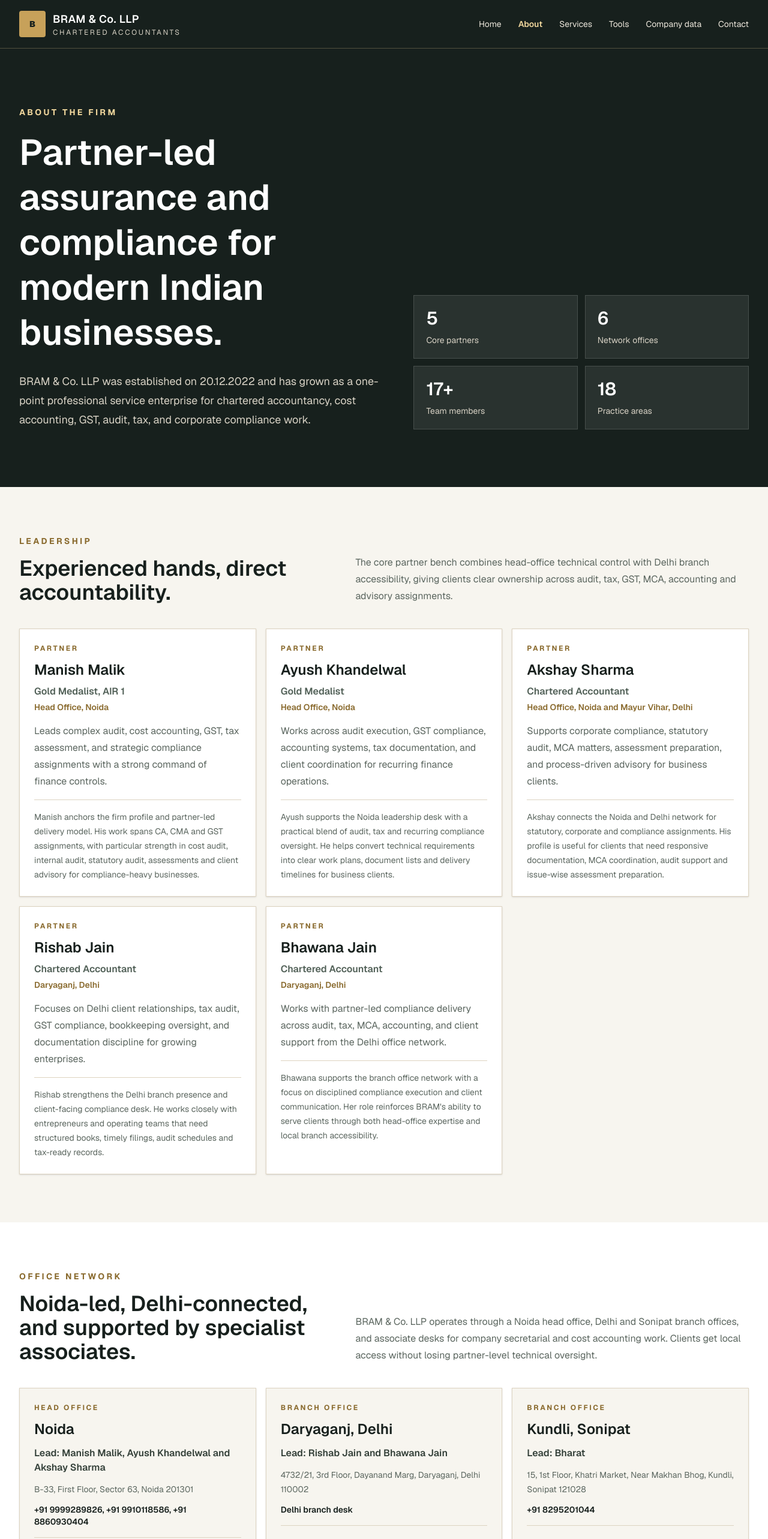
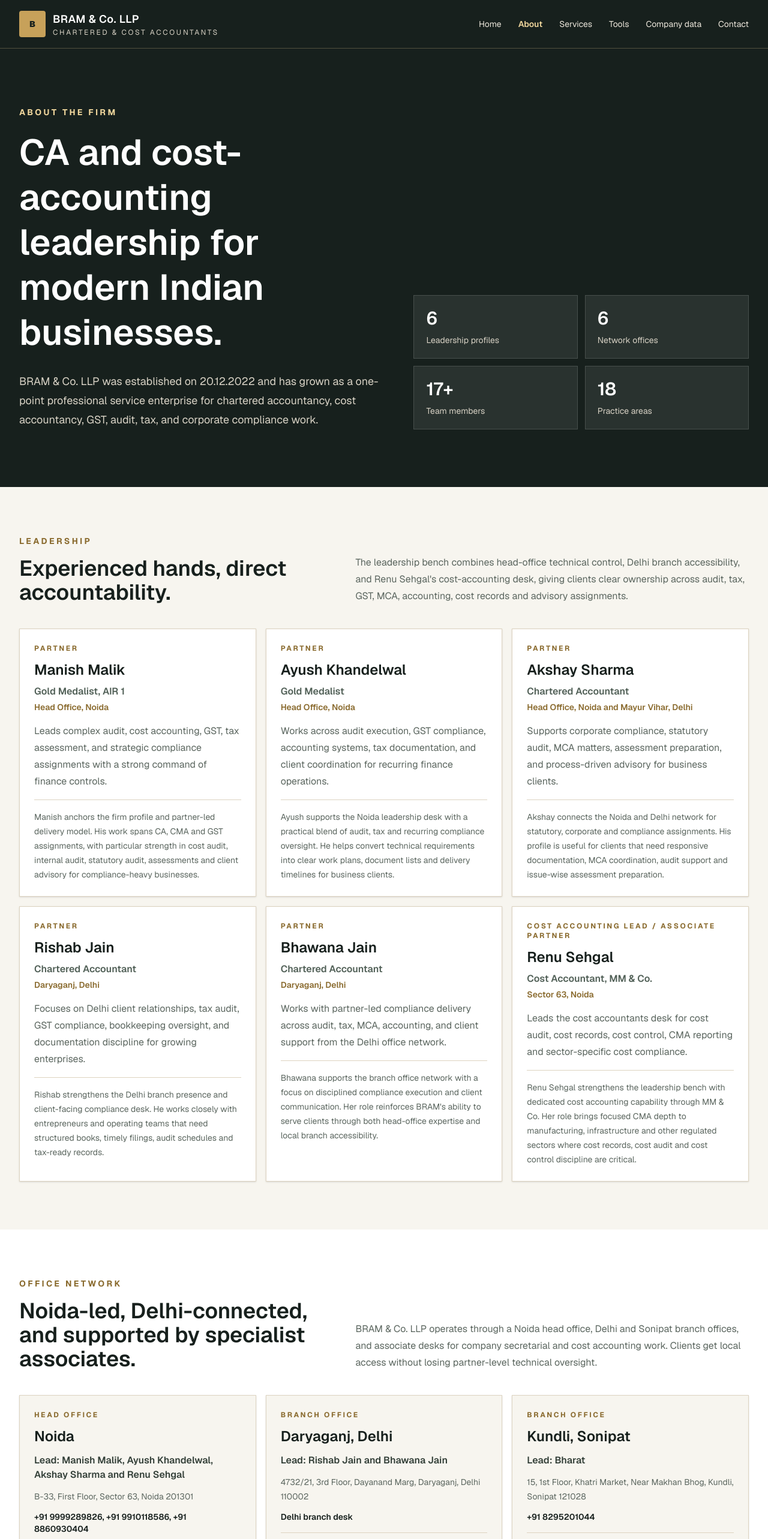
Before and after one commit to umvdigitalsolutions/bram, a Next.js app: page /about in a window 1280 px wide. Shown: the top 2566 px of the page at 60% size. Built offline with nearby package versions, Linux system fonts and the light colour scheme.

Commit message:
Update cost accountant leadership positioning

```diff
--- a/app/about/page.jsx
+++ b/app/about/page.jsx
@@ -51,6 +51,16 @@ const partners = [
     profile:
       "Bhawana supports the branch office network with a focus on disciplined compliance execution and client communication. Her role reinforces BRAM's ability to serve clients through both head-office expertise and local branch accessibility.",
   },
+  {
+    name: "Renu Sehgal",
+    role: "Cost Accounting Lead / Associate Partner",
+    credential: "Cost Accountant, MM & Co.",
+    office: "Sector 63, Noida",
+    focus:
+      "Leads the cost accountants desk for cost audit, cost records, cost control, CMA reporting and sector-specific cost compliance.",
+    profile:
+      "Renu Sehgal strengthens the leadership bench with dedicated cost accounting capability through MM & Co. Her role brings focused CMA depth to manufacturing, infrastructure and other regulated sectors where cost records, cost audit and cost control discipline are critical.",
+  },
 ];
 
 const networkPartners = [
@@ -70,21 +80,13 @@ const networkPartners = [
     profile:
       "Ekta leads the Mumbai associate company secretarial desk. The association supports corporate law, secretarial, board documentation and filing-linked coordination where clients need specialist company law execution.",
   },
-  {
-    name: "Renu Sehgal",
-    role: "Associate Partner",
-    credential: "Cost Accountants, MM & Co.",
-    office: "Sector 63, Noida",
-    profile:
-      "Renu leads the associated cost accountants desk through MM & Co. The association deepens BRAM's cost records, cost audit, cost control and CMA capability for manufacturing, infrastructure and other regulated sectors.",
-  },
 ];
 
 const officeNetwork = [
   {
     type: "Head office",
     location: "Noida",
-    lead: "Manish Malik, Ayush Khandelwal and Akshay Sharma",
+    lead: "Manish Malik, Ayush Khandelwal, Akshay Sharma and Renu Sehgal",
     address: "B-33, First Floor, Sector 63, Noida 201301",
     contact: "+91 9999289826, +91 9910118586, +91 8860930404",
     description:
@@ -145,7 +147,7 @@ const strengths = [
 ];
 
 export const metadata = {
-  title: "About BRAM & Co. LLP | Chartered Accountants",
+  title: "About BRAM & Co. LLP | Chartered Accountants and Cost Accountants",
   description:
     "About BRAM & Co. LLP, a Noida-headquartered CA and cost accounting firm serving audit, tax, GST, MCA, and advisory clients.",
 };
@@ -159,7 +161,7 @@ export default function AboutPage() {
             <span className="grid size-11 place-items-center rounded bg-[#c7a15a] text-sm font-black text-[#17201d]">B</span>
             <span>
               <span className="block text-lg font-semibold tracking-wide">BRAM & Co. LLP</span>
-              <span className="block text-xs uppercase tracking-[0.22em] text-[#d8d2c5]">Chartered Accountants</span>
+              <span className="block text-xs uppercase tracking-[0.22em] text-[#d8d2c5]">Chartered & Cost Accountants</span>
             </span>
           </Link>
           <nav className="hidden items-center gap-7 text-sm text-[#ede7dc] md:flex">
@@ -178,15 +180,15 @@ export default function AboutPage() {
           <div>
             <p className="text-sm font-bold uppercase tracking-[0.24em] text-[#f1d79d]">About the firm</p>
             <h1 className="mt-5 max-w-4xl text-5xl font-semibold leading-tight tracking-normal sm:text-6xl">
-              Partner-led assurance and compliance for modern Indian businesses.
+              CA and cost-accounting leadership for modern Indian businesses.
             </h1>
             <p className="mt-7 max-w-3xl text-lg leading-8 text-[#d8d2c5]">
-              BRAM & Co. LLP was established on 20.12.2022 and has grown as a one-point professional service enterprise for chartered accountancy, cost accounting, GST, audit, tax, and corporate compliance work.
+              BRAM & Co. LLP was established on 20.12.2022 and has grown as a one-point professional service enterprise for chartered accountancy, cost accountancy, GST, audit, tax, and corporate compliance work.
             </p>
           </div>
           <div className="grid gap-3 sm:grid-cols-2">
             {[
-              ["5", "Core partners"],
+              ["6", "Leadership profiles"],
               ["6", "Network offices"],
               ["17+", "Team members"],
               ["18", "Practice areas"],
@@ -207,7 +209,7 @@ export default function AboutPage() {
             <h2 className="mt-4 text-4xl font-semibold tracking-normal">Experienced hands, direct accountability.</h2>
           </div>
           <p className="text-base leading-7 text-[#5b665f]">
-            The core partner bench combines head-office technical control with Delhi branch accessibility, giving clients clear ownership across audit, tax, GST, MCA, accounting and advisory assignments.
+            The leadership bench combines head-office technical control, Delhi branch accessibility, and Renu Sehgal&apos;s cost-accounting desk, giving clients clear ownership across audit, tax, GST, MCA, accounting, cost records and advisory assignments.
           </p>
         </div>
         <div className="grid gap-4 md:grid-cols-2 xl:grid-cols-3">
@@ -260,13 +262,13 @@ export default function AboutPage() {
         <div className="mb-10 grid gap-6 lg:grid-cols-[0.9fr_1.1fr] lg:items-end">
           <div>
             <p className="text-sm font-bold uppercase tracking-[0.24em] text-[#8a6b2f]">Network partners</p>
-            <h2 className="mt-4 text-4xl font-semibold tracking-normal">Specialist support around the core partner bench.</h2>
+            <h2 className="mt-4 text-4xl font-semibold tracking-normal">Specialist support around the leadership bench.</h2>
           </div>
           <p className="text-base leading-7 text-[#5b665f]">
-            The network partner profiles represent branch and associate professionals named in the firm profile. They extend reach, client coordination and specialist execution across locations.
+            The network partner profiles represent branch and associate professionals named in the firm profile. They extend reach, client coordination and specialist execution across locations, while cost accounting leadership is anchored by Renu Sehgal.
           </p>
         </div>
-        <div className="grid gap-4 md:grid-cols-3">
+        <div className="grid gap-4 md:grid-cols-2">
           {networkPartners.map((partner) => (
             <article key={partner.name} className="border border-[#ddd3c0] bg-white p-6 shadow-sm">
               <p className="text-xs font-bold uppercase tracking-[0.22em] text-[#8a6b2f]">{partner.role}</p>
--- a/app/company-data/page.jsx
+++ b/app/company-data/page.jsx
@@ -116,7 +116,7 @@ export default function CompanyDataPage() {
             <span className="grid size-11 place-items-center rounded bg-[#c7a15a] text-sm font-black text-[#17201d]">B</span>
             <span>
               <span className="block text-lg font-semibold tracking-wide">BRAM & Co. LLP</span>
-              <span className="block text-xs uppercase tracking-[0.22em] text-[#d8d2c5]">Chartered Accountants</span>
+              <span className="block text-xs uppercase tracking-[0.22em] text-[#d8d2c5]">Chartered & Cost Accountants</span>
             </span>
           </Link>
           <nav className="hidden items-center gap-7 text-sm text-[#ede7dc] md:flex">
--- a/app/contact/page.jsx
+++ b/app/contact/page.jsx
@@ -30,7 +30,7 @@ export default function ContactPage() {
             <span className="grid size-11 place-items-center rounded bg-[#c7a15a] text-sm font-black text-[#17201d]">B</span>
             <span>
               <span className="block text-lg font-semibold tracking-wide">BRAM & Co. LLP</span>
-              <span className="block text-xs uppercase tracking-[0.22em] text-[#d8d2c5]">Chartered Accountants</span>
+              <span className="block text-xs uppercase tracking-[0.22em] text-[#d8d2c5]">Chartered & Cost Accountants</span>
             </span>
           </Link>
           <nav className="hidden items-center gap-7 text-sm text-[#ede7dc] md:flex">
@@ -51,7 +51,7 @@ export default function ContactPage() {
             Talk to BRAM & Co. LLP about your next compliance or finance requirement.
           </h1>
           <p className="mt-7 max-w-3xl text-lg leading-8 text-[#d8d2c5]">
-            Share your audit, tax, GST, MCA, accounting, assessment, or advisory requirement and the relevant desk can coordinate the next step.
+            Share your audit, cost accounting, tax, GST, MCA, accounting, assessment, or advisory requirement and the relevant desk can coordinate the next step.
           </p>
         </div>
       </section>
--- a/app/page.jsx
+++ b/app/page.jsx
@@ -348,7 +348,7 @@ export default function Home() {
             <span>
               <span className="block text-lg font-semibold tracking-wide">BRAM & Co. LLP</span>
               <span className="block text-xs uppercase tracking-[0.22em] text-[#d8d2c5]">
-                Chartered Accountants
+                Chartered & Cost Accountants
               </span>
             </span>
           </a>
@@ -388,7 +388,7 @@ export default function Home() {
               Precision finance for companies that cannot afford uncertainty.
             </h1>
             <p className="mt-7 max-w-2xl text-lg leading-8 text-[#ede7dc]">
-              BRAM & Co. LLP is a Noida-headquartered firm of Chartered Accountants and Cost Accountants advising businesses on audit, tax, GST, cost records, MCA compliance, bookkeeping, transfer pricing, customs, and assessments.
+              BRAM & Co. LLP is a Noida-headquartered firm of Chartered Accountants and Cost Accountants, led by a CA and CMA-focused bench including Renu Sehgal for cost-accounting assignments, advising businesses on audit, tax, GST, cost records, MCA compliance, bookkeeping, transfer pricing, customs, and assessments.
             </p>
             <div className="mt-9 flex flex-col gap-3 sm:flex-row">
               <a href="#contact" className="inline-flex h-12 items-center justify-center bg-[#c7a15a] px-6 text-sm font-bold text-[#17201d] transition hover:bg-[#e0bd73]">
@@ -415,7 +415,7 @@ export default function Home() {
               ))}
             </div>
             <p className="mt-6 text-sm leading-6 text-[#ede7dc]">
-              Led by Manish Malik, Ayush Khandelwal, Akshay Sharma, Rishab Jain, and Bhawana Jain, the firm combines profile-level rigor with hands-on client service.
+              Led by Manish Malik, Ayush Khandelwal, Akshay Sharma, Rishab Jain, Bhawana Jain, and Renu Sehgal, the firm combines profile-level rigor, cost-accounting depth, and hands-on client service.
             </p>
           </aside>
         </div>
@@ -682,7 +682,7 @@ export default function Home() {
 
       <footer className="border-t border-[#d8c08a]/30 bg-[#111815] px-5 py-8 text-sm text-[#c7c1b6] sm:px-8">
         <div className="mx-auto flex max-w-7xl flex-col justify-between gap-3 sm:flex-row">
-          <p>BRAM & Co. LLP, Chartered Accountants</p>
+          <p>BRAM & Co. LLP, Chartered Accountants and Cost Accountants</p>
           <p>Professional website concept built from the firm profile and public CPA service patterns.</p>
         </div>
       </footer>
--- a/app/services/page.jsx
+++ b/app/services/page.jsx
@@ -26,7 +26,7 @@ export default function ServicesPage() {
             <span className="grid size-11 place-items-center rounded bg-[#c7a15a] text-sm font-black text-[#17201d]">B</span>
             <span>
               <span className="block text-lg font-semibold tracking-wide">BRAM & Co. LLP</span>
-              <span className="block text-xs uppercase tracking-[0.22em] text-[#d8d2c5]">Chartered Accountants</span>
+              <span className="block text-xs uppercase tracking-[0.22em] text-[#d8d2c5]">Chartered & Cost Accountants</span>
             </span>
           </Link>
           <nav className="hidden items-center gap-7 text-sm text-[#ede7dc] md:flex">
@@ -47,7 +47,7 @@ export default function ServicesPage() {
             Compliance, audit, and advisory services with one accountable finance desk.
           </h1>
           <p className="mt-7 max-w-3xl text-lg leading-8 text-[#d8d2c5]">
-            Choose BRAM & Co. LLP for recurring compliance, specialist audits, assessments, or a broader outsourced finance operating rhythm.
+            Choose BRAM & Co. LLP for recurring compliance, specialist cost-accounting work, audits, assessments, or a broader outsourced finance operating rhythm.
           </p>
         </div>
       </section>
--- a/app/tools/ToolsClient.jsx
+++ b/app/tools/ToolsClient.jsx
@@ -556,7 +556,7 @@ export default function ToolsClient() {
             <span className="grid size-11 place-items-center rounded bg-[#c7a15a] text-sm font-black text-[#17201d]">B</span>
             <span>
               <span className="block text-lg font-semibold tracking-wide">BRAM & Co. LLP</span>
-              <span className="block text-xs uppercase tracking-[0.22em] text-[#d8d2c5]">Chartered Accountants</span>
+              <span className="block text-xs uppercase tracking-[0.22em] text-[#d8d2c5]">Chartered & Cost Accountants</span>
             </span>
           </Link>
           <nav className="hidden items-center gap-7 text-sm text-[#ede7dc] md:flex">
```
